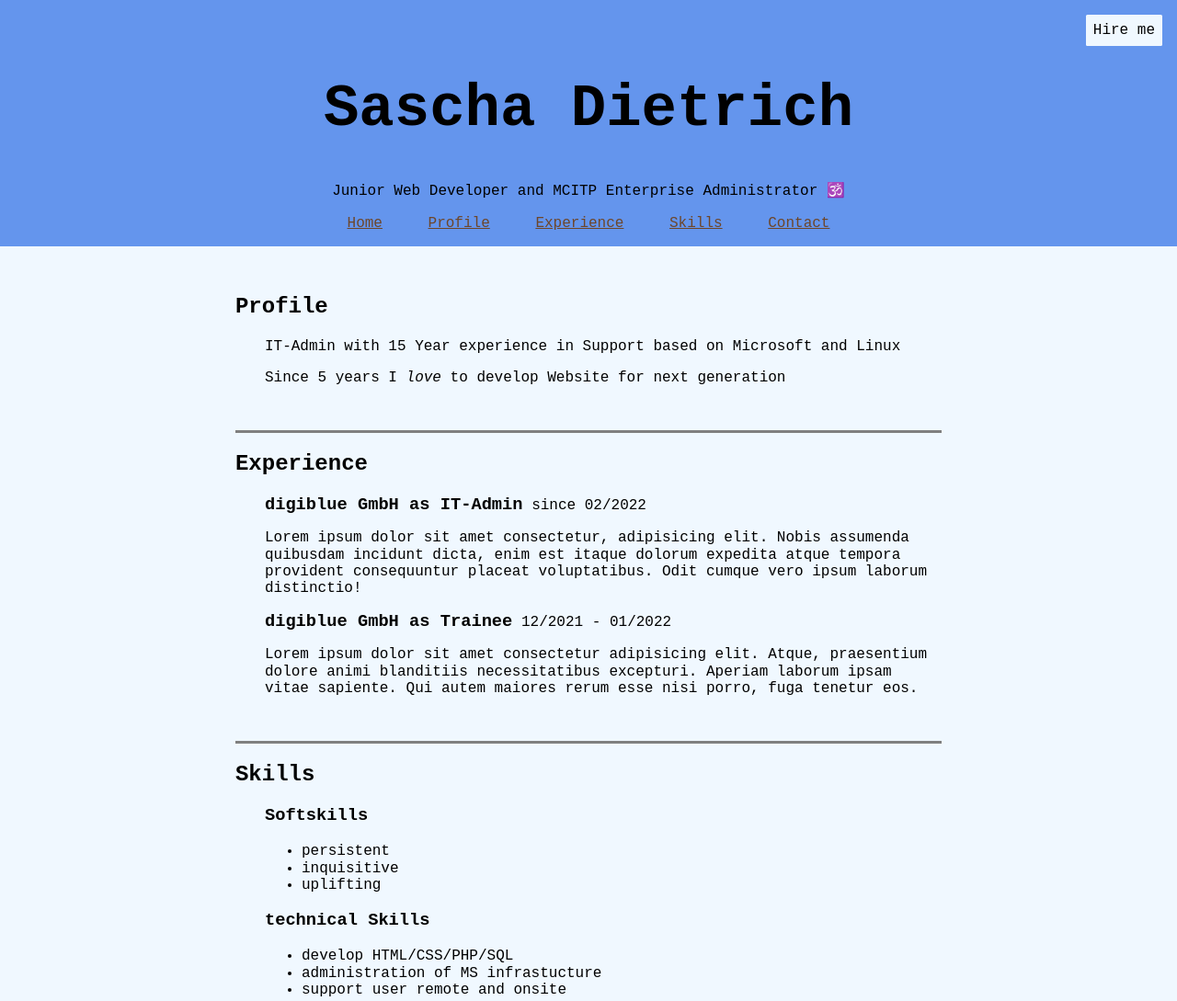
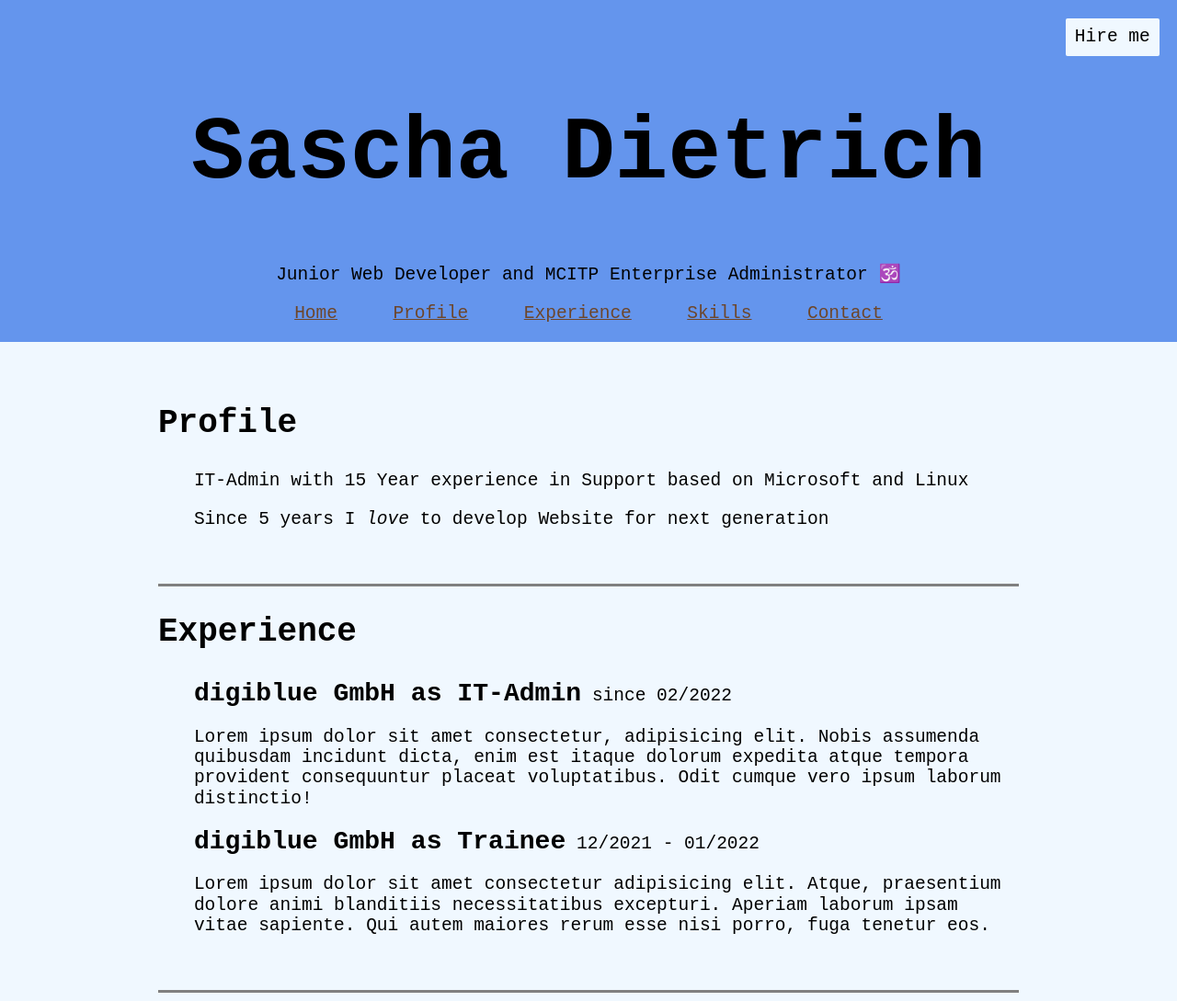
Before and after one commit to der-dittsche/cv_2022, a plain HTML site: page index.html in a window 1280 px wide. Shown: the top 1089 px of the page at 92% size. Drawn offline with nearby package versions, Linux system fonts and the light colour scheme; a web font is replaced by a local one.

Commit message:
add mediaquerries

```diff
--- a/index.html
+++ b/index.html
@@ -19,14 +19,14 @@
     <header class="header">
         <h1>Sascha Dietrich</h1>
         <p>Junior Web Developer and MCITP Enterprise Administrator</p>
-        <nav>
+        <nav class="noprint">
             <a class="nav-link" href="index.html">Home</a>
             <a class="nav-link" href="#pofile">Profile</a>
             <a class="nav-link" href="#experience">Experience</a>
             <a class="nav-link" href="#skills">Skills</a>
             <a class="nav-link" href="#contact">Contact</a>
         </nav>
-        <aside>Hire me</aside>
+        <aside class="noprint">Hire me</aside>
     </header>
     <main class="main">
         <article id="profile">
--- a/style.css
+++ b/style.css
@@ -9,19 +9,27 @@ html {
   font-family: monospace;
   font-size: 16px;
 }
+@media screen and (max-width: 786px) {
+  html {
+    font-size: 0.8em;
+  }
+}
+
+@media screen and (min-width: 786px) {
+  html {
+    font-size: 1.1em;
+  }
+}
+
+@media screen and (min-width: 992px) {
+  html {
+    font-size: 1.5em;
+  }
+}
 
 body {
   margin: 0;
   background-color: aliceblue;
-}
-
-aside {
-  position: absolute;
-  top: 1rem;
-  right: 1rem;
-  padding: 0.5rem;
-  background-color: aliceblue;
-  border-radius: 0.1rem;
 }
 
 h1,
@@ -62,6 +70,12 @@ article ~ article {
 
 .main > * + * {
   margin-top: 3rem;
+}
+
+@media screen and (max-width: 786px) {
+  .main > * + * {
+    margin-top: 0rem;
+  }
 }
 
 .main > * {
@@ -112,3 +126,20 @@ a:active {
 .exp-period {
   display: inline;
 }
+
+@media screen and (min-width: 992px) {
+  aside {
+    position: absolute;
+    top: 1rem;
+    right: 1rem;
+    padding: 0.5rem;
+    background-color: aliceblue;
+    border-radius: 0.1rem;
+  }
+}
+
+@media print {
+  .noprint {
+    display: none;
+  }
+}
```
